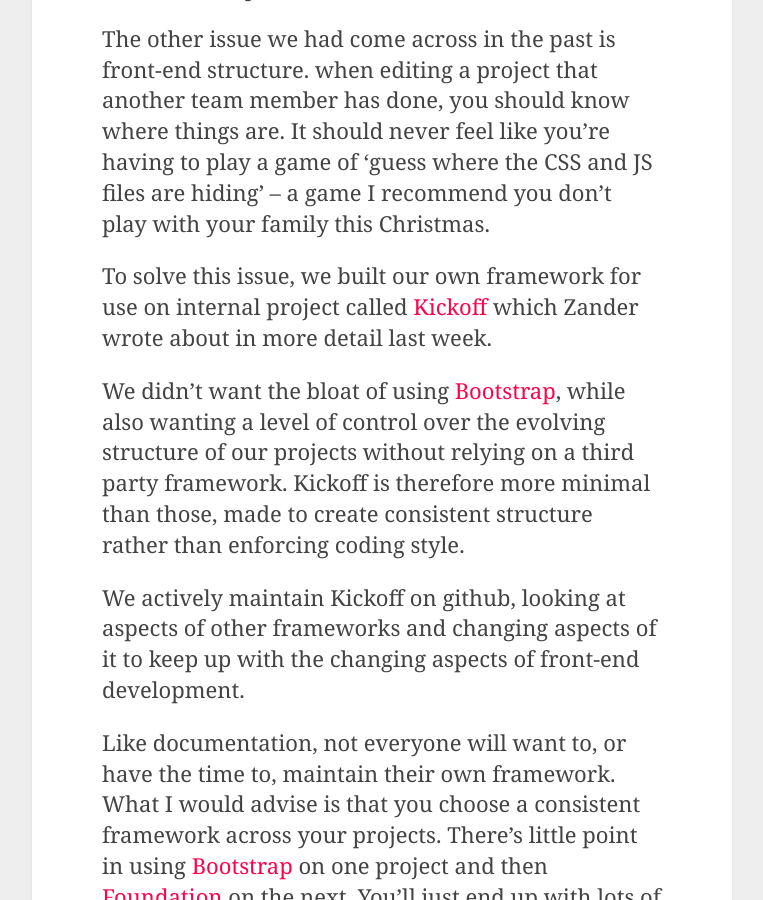
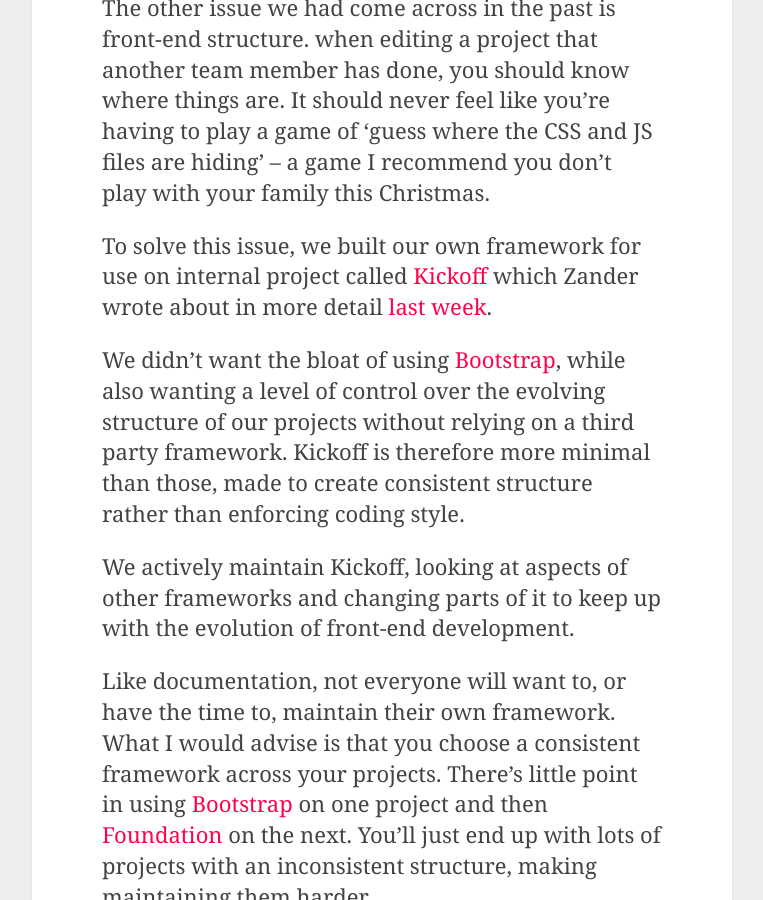
Before and after one commit to tmwagency/labs-blog, a Jekyll site: the page built from _posts/2013-12-19-structuring-team-development.md, in a window 1280 px wide and 900 px high, scrolled down 2728 px. Shown: the whole window, without its empty margins (258-1021 px from the left). Built offline with Jekyll 4.4.1, drawn with Linux system fonts in a browser that asks for light colours; some web fonts are replaced; Markdown is read by kramdown in place of the engine named in the settings; a script that is not in the unit is left out; comment, search, counter and statistics services are not loaded; some of the changed text lies outside the part shown.

Commit message:
Tweak Ash’s article

```diff
--- a/_posts/2013-12-19-structuring-team-development.md
+++ b/_posts/2013-12-19-structuring-team-development.md
@@ -41,11 +41,11 @@
 
 The other issue we had come across in the past is front-end structure.  when editing a project that another team member has done, you should know where things are.  It should never feel like you're having to play a game of 'guess where the CSS and JS files are hiding' – a game I recommend you don't play with your family this Christmas.
 
-To solve this issue, we built our own framework for use on internal project called [Kickoff](http://tmwagency.github.io/kickoff/) which Zander wrote about in more detail last week.
+To solve this issue, we built our own framework for use on internal project called [Kickoff](http://tmwagency.github.io/kickoff/) which Zander wrote about in more detail [last week](/2013/12/introducing-kickoff/).
 
 We didn't want the bloat of using [Bootstrap](http://getbootstrap.com/), while also wanting a level of control over the evolving structure of our projects without relying on a third party framework.  Kickoff is therefore more minimal than those, made to create consistent structure rather than enforcing coding style.
 
-We actively maintain Kickoff on github, looking at aspects of other frameworks and changing aspects of it to keep up with the changing aspects of front-end development.
+We actively maintain Kickoff, looking at aspects of other frameworks and changing parts of it to keep up with the evolution of front-end development.
 
 Like documentation, not everyone will want to, or have the time to, maintain their own framework.  What I would advise is that you choose a consistent framework across your projects.  There's little point in using [Bootstrap](http://getbootstrap.com/) on one project and then [Foundation](http://foundation.zurb.com/) on the next.  You'll just end up with lots of projects with an inconsistent structure, making maintaining them harder.
 
```
Also changed, not shown: other parts of _posts/2013-12-19-structuring-team-development.md (+1 -1 lines).
